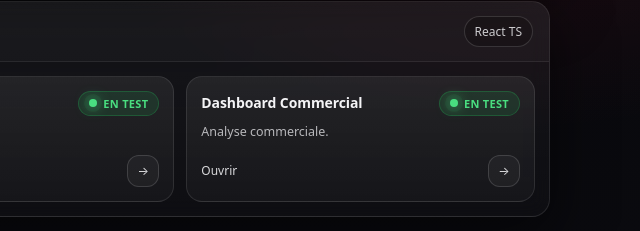
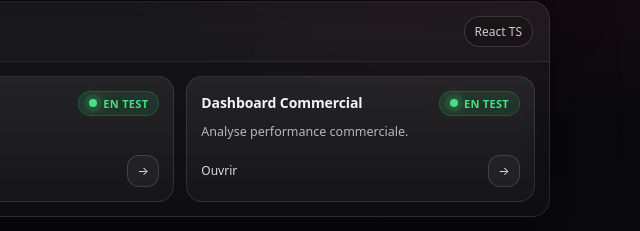
Before and after one commit to NoaBenitez/Portail-PSL, a plain HTML site: page index.html in a window 1280 px wide. Shown: the part 359-590 px from the top of the page, 640-1280 px from the left. Drawn offline with Linux system fonts and the light colour scheme.

Commit message:
Update index.html

```diff
--- a/index.html
+++ b/index.html
@@ -352,7 +352,7 @@
                 <h3>Dashboard Commercial</h3>
                 <span class="status status-actif"><span class="status-dot"></span>En test</span>
               </div>
-              <p>Analyse commerciale.</p>
+              <p>Analyse performance commerciale.</p>
               <div class="go"><span>Ouvrir</span><span class="arrow" aria-hidden="true">→</span></div>
             </a>
           </article>
```
